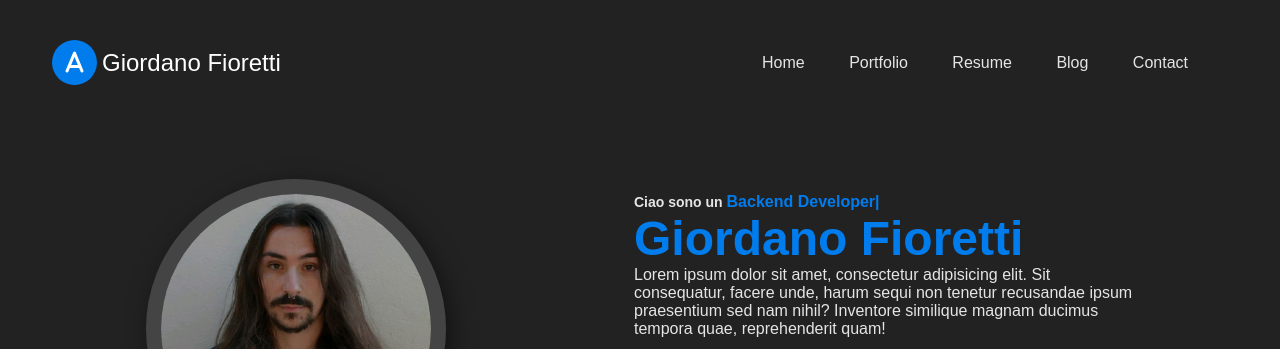
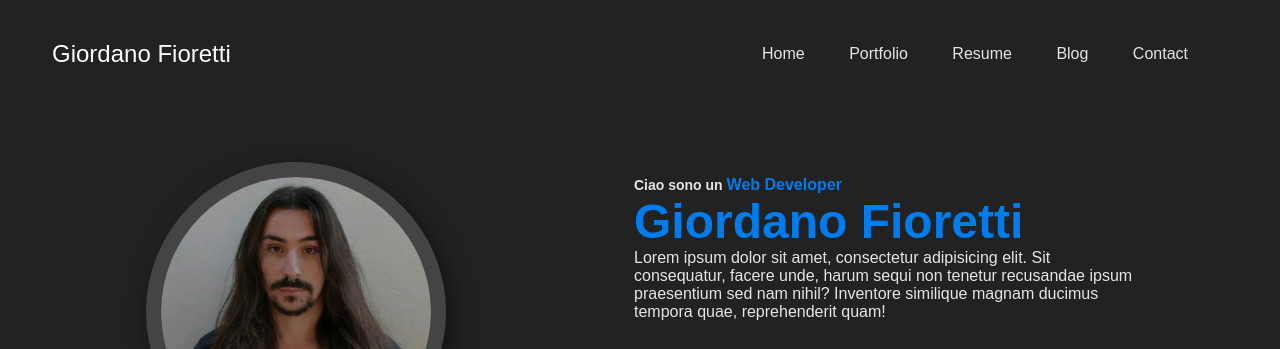
Before and after one commit to GiordanoFioretti/progettoPortfolio, a plain HTML site: page index.html in a window 1280 px wide. Shown: the top 349 px of the page. Drawn offline with nearby package versions, Linux system fonts and the light colour scheme.

Commit message:
sistemata roba

```diff
--- a/index.html
+++ b/index.html
@@ -13,7 +13,7 @@
         <div class="wrapper">
             <header>
                 <div class="logo">
-                    <i class="fa-solid fa-a"></i>
+
                     <div class="logo-text">Giordano Fioretti</div>
                 </div>
                 <nav>
--- a/script.js
+++ b/script.js
@@ -7,7 +7,7 @@ togglebtn.addEventListener("click",function(){
     nav.classList.toggle("open");
 })
 
-let typed=new Typed(".input", {
+let typed=new typed(".input", {
     strings:["Frontend Developer", "Backend Developer", "Web Developer"],
     typedSpeed:50,
     backSpeed:40,
```
